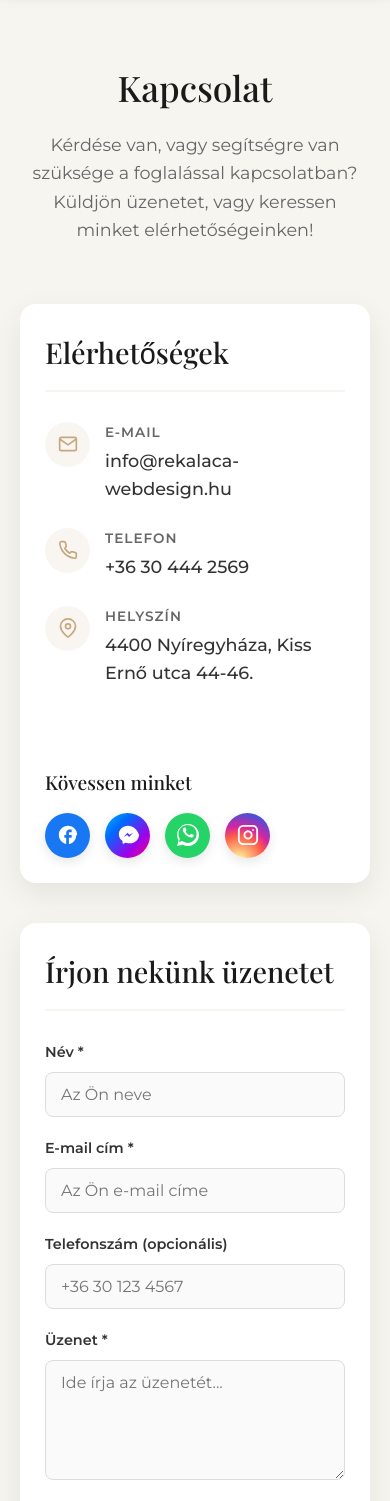
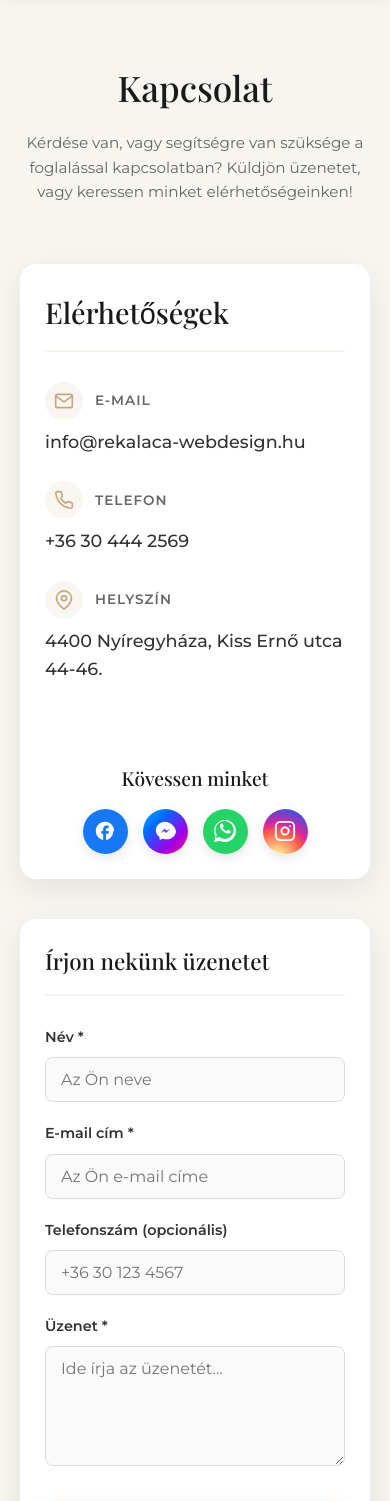
Before and after one commit to bukiapartman1/apartman-web, a Next.js app: page /kapcsolat in a window 390 px wide. Shown: the part 80-1581 px from the top of the page. Built offline with nearby package versions, Linux system fonts and the light colour scheme; a web font is replaced by a local one.

Commit message:
style: refine contact page mobile view styling, center social section, add gold gradient submit button, and add ASZF to footer links

```diff
--- a/src/app/kapcsolat/kapcsolat.module.css
+++ b/src/app/kapcsolat/kapcsolat.module.css
@@ -40,12 +40,16 @@
   justify-content: space-between;
 }
 
-.infoTitle {
+.infoTitle, .formTitle {
   font-size: 1.8rem;
   margin-bottom: 30px;
   color: var(--primary-color);
   border-bottom: 2px solid var(--secondary-color);
   padding-bottom: 15px;
+}
+
+.formTitle {
+  font-size: 1.6rem;
 }
 
 .infoList {
@@ -56,20 +60,26 @@
 
 .infoItem {
   display: flex;
-  align-items: flex-start;
-  gap: 15px;
+  flex-direction: column;
+  gap: 8px;
+}
+
+.infoItemHeader {
+  display: flex;
+  align-items: center;
+  gap: 12px;
 }
 
 .iconWrapper {
   background: rgba(197, 168, 128, 0.1);
   color: var(--accent-color);
-  width: 45px;
-  height: 45px;
+  width: 38px;
+  height: 38px;
   border-radius: 50%;
   display: flex;
   align-items: center;
   justify-content: center;
-  font-size: 1.2rem;
+  font-size: 1.1rem;
   flex-shrink: 0;
 }
 
@@ -79,13 +89,13 @@
   text-transform: uppercase;
   letter-spacing: 1px;
   font-weight: 600;
-  margin-bottom: 3px;
 }
 
 .infoValue {
   font-size: 1.1rem;
   color: var(--text-main);
   font-weight: 500;
+  padding-left: 50px;
 }
 
 .infoValue a {
@@ -182,28 +192,37 @@
 
 .submitBtn {
   width: 100%;
-  background-color: var(--primary-color);
+  background: linear-gradient(135deg, #d4af37 0%, #c5a880 100%);
   color: white;
+  border: 1px solid rgba(255, 255, 255, 0.2);
+  backdrop-filter: blur(5px);
+  -webkit-backdrop-filter: blur(5px);
   padding: 14px;
   border-radius: 8px;
-  font-size: 1.1rem;
+  font-size: 1.05rem;
   font-weight: 600;
-  transition: background-color 0.3s, transform 0.2s;
+  transition: all 0.3s ease;
   margin-top: 10px;
-  box-shadow: rgba(0, 0, 0, 0.1) 0px 4px 12px;
+  box-shadow: 0 4px 15px rgba(197, 168, 128, 0.3);
+  letter-spacing: 0.5px;
+  text-transform: uppercase;
 }
 
 .submitBtn:hover {
-  background-color: var(--accent-color);
+  background: linear-gradient(135deg, #c5a880 0%, #a88d66 100%);
+  box-shadow: 0 6px 20px rgba(197, 168, 128, 0.45);
+  transform: translateY(-2px);
 }
 
 .submitBtn:active {
-  transform: scale(0.98);
+  transform: translateY(0) scale(0.98);
 }
 
 .submitBtn:disabled {
-  background-color: #ccc;
+  background: #cccccc;
+  box-shadow: none;
   cursor: not-allowed;
+  transform: none;
 }
 
 .statusMessage {
@@ -257,7 +276,22 @@
   .pageTitle {
     font-size: 2.2rem;
   }
+  .subtitle {
+    font-size: 0.95rem;
+  }
   .infoCard, .formCard {
     padding: 25px;
   }
+  .formTitle {
+    font-size: 1.4rem;
+  }
+  .infoValue {
+    padding-left: 0;
+  }
+  .socialSection {
+    text-align: center;
+  }
+  .socialGrid {
+    justify-content: center;
+  }
 }
--- a/src/app/kapcsolat/page.tsx
+++ b/src/app/kapcsolat/page.tsx
@@ -28,48 +28,48 @@ export default function KapcsolatPage() {
               <div className={styles.infoList}>
                 {/* Email */}
                 <div className={styles.infoItem}>
+                  <div className={styles.infoItemHeader}>
                     <div className={styles.iconWrapper}>
                       <svg xmlns="http://www.w3.org/2000/svg" width="20" height="20" viewBox="0 0 24 24" fill="none" stroke="currentColor" strokeWidth="2" strokeLinecap="round" strokeLinejoin="round">
                         <path d="M4 4h16c1.1 0 2 .9 2 2v12c0 1.1-.9 2-2 2H4c-1.1 0-2-.9-2-2V6c0-1.1.9-2 2-2z"></path>
                         <polyline points="22,6 12,13 2,6"></polyline>
                       </svg>
                     </div>
-                  <div>
                     <div className={styles.infoLabel}>E-mail</div>
+                  </div>
                   <div className={styles.infoValue}>
                     <a href="mailto:info@rekalaca-webdesign.hu">info@rekalaca-webdesign.hu</a>
-                    </div>
                   </div>
                 </div>
 
                 {/* Phone */}
                 <div className={styles.infoItem}>
+                  <div className={styles.infoItemHeader}>
                     <div className={styles.iconWrapper}>
                       <svg xmlns="http://www.w3.org/2000/svg" width="20" height="20" viewBox="0 0 24 24" fill="none" stroke="currentColor" strokeWidth="2" strokeLinecap="round" strokeLinejoin="round">
                         <path d="M22 16.92v3a2 2 0 0 1-2.18 2 19.79 19.79 0 0 1-8.63-3.07 19.5 19.5 0 0 1-6-6 19.79 19.79 0 0 1-3.07-8.67A2 2 0 0 1 4.11 2h3a2 2 0 0 1 2 1.72 12.84 12.84 0 0 0 .7 2.81 2 2 0 0 1-.45 2.11L8.09 9.91a16 16 0 0 0 6 6l1.27-1.27a2 2 0 0 1 2.11-.45 12.84 12.84 0 0 0 2.81.7A2 2 0 0 1 22 16.92z"></path>
                       </svg>
                     </div>
-                  <div>
                     <div className={styles.infoLabel}>Telefon</div>
+                  </div>
                   <div className={styles.infoValue}>
                     <a href="tel:+36304442569">+36 30 444 2569</a>
-                    </div>
                   </div>
                 </div>
 
                 {/* Address */}
                 <div className={styles.infoItem}>
+                  <div className={styles.infoItemHeader}>
                     <div className={styles.iconWrapper}>
                       <svg xmlns="http://www.w3.org/2000/svg" width="20" height="20" viewBox="0 0 24 24" fill="none" stroke="currentColor" strokeWidth="2" strokeLinecap="round" strokeLinejoin="round">
                         <path d="M21 10c0 7-9 13-9 13s-9-6-9-13a9 9 0 0 1 18 0z"></path>
                         <circle cx="12" cy="10" r="3"></circle>
                       </svg>
                     </div>
-                  <div>
                     <div className={styles.infoLabel}>Helyszín</div>
+                  </div>
                   <div className={styles.infoValue}>
                     4400 Nyíregyháza, Kiss Ernő utca 44-46.
-                    </div>
                   </div>
                 </div>
               </div>
--- a/src/components/ContactForm.tsx
+++ b/src/components/ContactForm.tsx
@@ -61,7 +61,7 @@ export default function ContactForm() {
 
   return (
     <div className={styles.formCard}>
-      <h2 className={styles.infoTitle}>Írjon nekünk üzenetet</h2>
+      <h2 className={styles.formTitle}>Írjon nekünk üzenetet</h2>
       <form onSubmit={handleSubmit} id="contact-form">
         <div className={styles.formGroup}>
           <label htmlFor="name-input" className={styles.formLabel}>Név *</label>
--- a/src/components/Footer.tsx
+++ b/src/components/Footer.tsx
@@ -8,9 +8,10 @@ export default function Footer() {
       <div className="container">
         <div className={styles.brand}>Premium Apartman</div>
         <div className={styles.links}>
-          <a href="#about" className={styles.link}>Rólunk</a>
-          <a href="#gallery" className={styles.link}>Galéria</a>
-          <a href="#booking" className={styles.link}>Foglalás</a>
+          <a href="/#about" className={styles.link}>Rólunk</a>
+          <a href="/galeria" className={styles.link}>Galéria</a>
+          <a href="/#calendar" className={styles.link}>Foglalás</a>
+          <a href="/aszf" className={styles.link}>ÁSZF</a>
         </div>
         <div className={styles.copyright}>
           &copy; {currentYear} Premium Apartman. Minden jog fenntartva.
```
Lines whose indentation alone changed are shown as unchanged.
